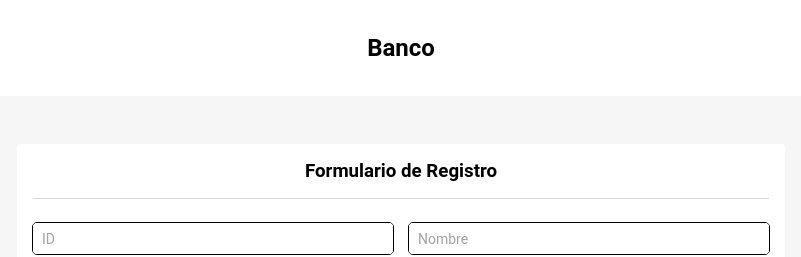
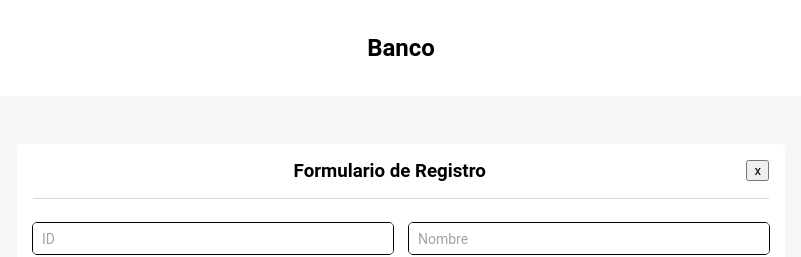
Before and after one commit to ricardojimenezdevsu/test-productos-financieros, an Angular app: page /products/add in a window 1280 px wide. Shown: the top 257 px of the page, without its empty margins (239-1040 px from the left). Built offline with nearby package versions, Linux system fonts and the light colour scheme.

Commit message:
add close button

```diff
--- a/src/app/financial-products/financial-product-form/financial-product-form.component.html
+++ b/src/app/financial-products/financial-product-form/financial-product-form.component.html
@@ -1,5 +1,8 @@
 <main>
-    <h3 style="text-align: center; padding-bottom: 16px; border-bottom: 1px solid #d9d9d9;">Formulario de Registro</h3>
+    <h3 style="text-align: center; padding-bottom: 16px; border-bottom: 1px solid #d9d9d9;">
+        Formulario de Registro
+        <button type="button" (click)="onCloseForm()" style="float: right;">x</button>
+    </h3>
     <form [formGroup]="productForm" (ngSubmit)="onSubmit()">
         <div>
             <app-input label="ID" placeholder="ID" formControlName="id" type="text" />
--- a/src/app/financial-products/financial-product-form/financial-product-form.component.ts
+++ b/src/app/financial-products/financial-product-form/financial-product-form.component.ts
@@ -107,7 +107,7 @@ export class FinancialProductFormComponent implements OnInit {
               this._resetFormValue();
             },
             error: () => {
-              this.router.navigate(['/products']);
+              this.onCloseForm();
             },
           });
       }
@@ -163,11 +163,15 @@ export class FinancialProductFormComponent implements OnInit {
       : this.bpService.createFinancialProduct(payload);
     request
       .pipe(takeUntil(this._terminator$))
-      .subscribe(() => this.router.navigate(['/products']));
+      .subscribe(() => this.onCloseForm());
   }
 
   onCancel() {
     this._resetFormValue();
+  }
+
+  onCloseForm() {
+    this.router.navigate(['/products']);
   }
 
   validateUniqueId() {
```
